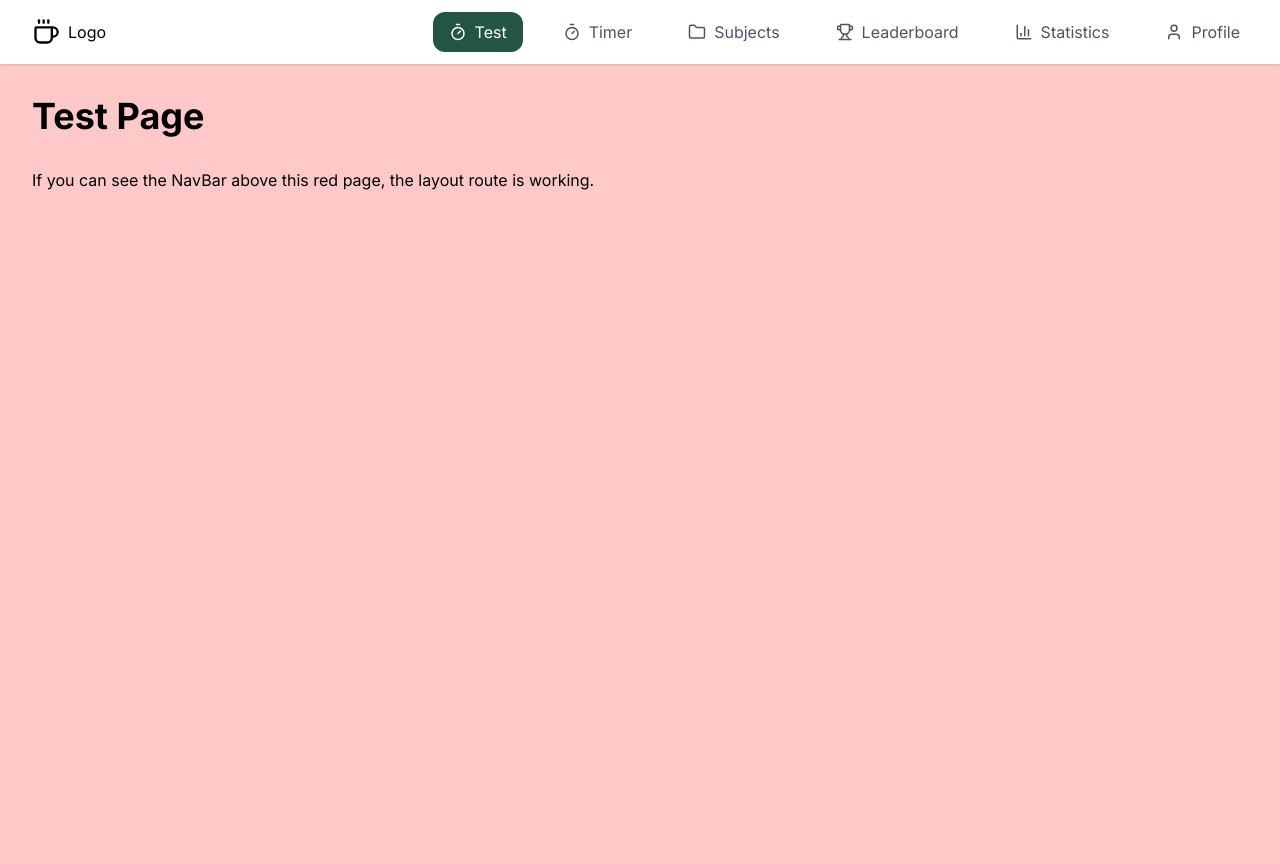
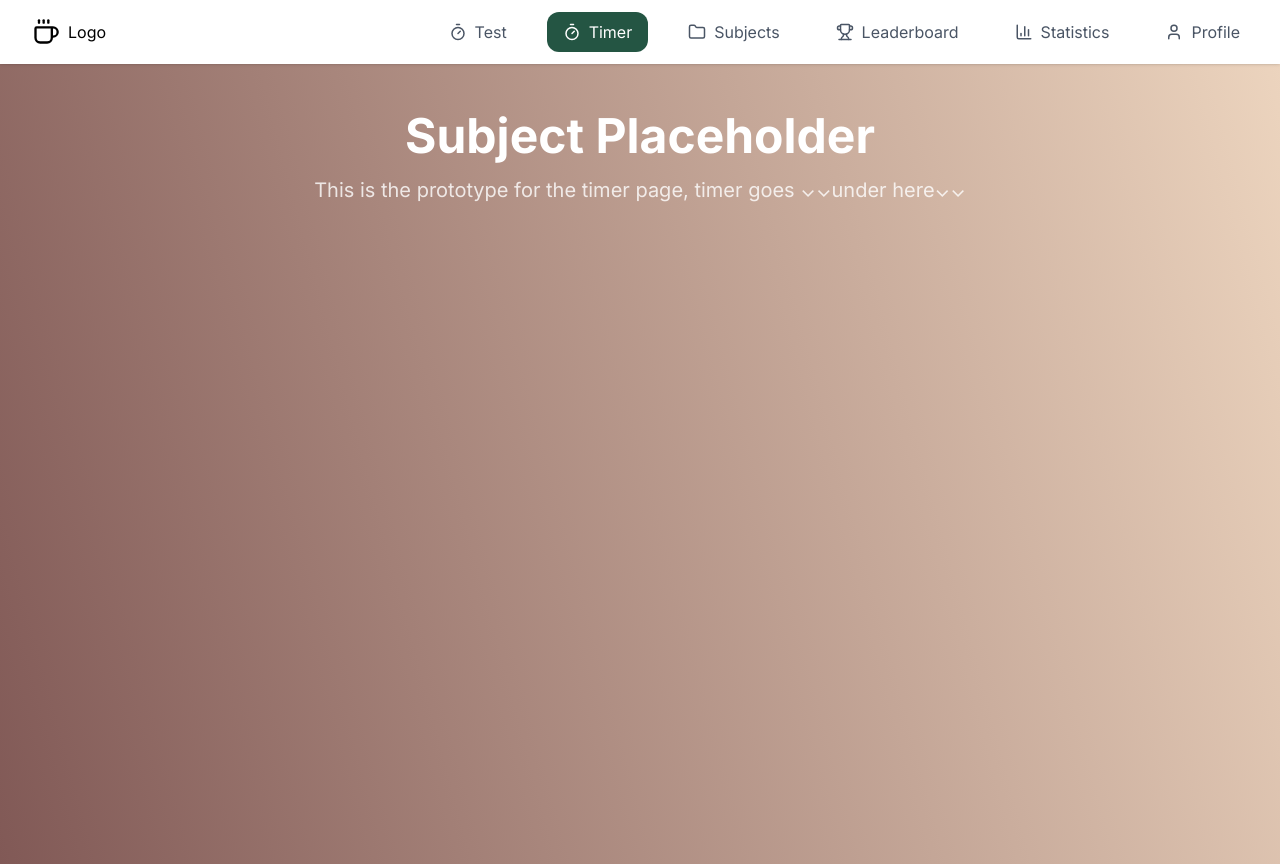
Before and after one commit to ShongMao/Study-Timer-App, a React app in the folder frontend/: page /timer in a window 1280 px wide. Before the commit this address led to /test. Built offline with nearby package versions, Linux system fonts and the light colour scheme; the HTML template or start-up script is replaced by a standard one.

Commit message:
SH/FIX/Save state before implementing navigation git status

```diff
--- a/frontend/src/app/Router.tsx
+++ b/frontend/src/app/Router.tsx
@@ -4,11 +4,11 @@ import AppLayout from '../shared/components/AppLayout';
 
 // The following imports are commented because we have not created these pages yet.
 // import LoginPage from '@/features/auth/LoginPage';
-// import TimerPage from '@/features/timer/TimerPage';
 // import LeaderboardPage from '@/features/leaderboard/LeaderboardPage';
 // import StatisticsPage from '@/features/statistics/StatisticsPage';
 // import ProfilePage from '@/features/profile/ProfilePage';
 import TestPage from '../features/Test';
+import TimerPage from '../features/Timer';
 import SubjectsPage from '../features/Subjects';
 
 export default function AppRouter() {
@@ -20,10 +20,10 @@ export default function AppRouter() {
       <Route element={<AppLayout />}>
         <Route path="/" element={<Navigate to="/test" replace />} />
         <Route path="/test" element={<TestPage />} />
+        <Route path="/timer" element={<TimerPage />} />
         <Route path="/subjects" element={<SubjectsPage />} />
 
         {/* <Route path="/" element={<Navigate to="/timer" replace />} />
-        <Route path="/timer" element={<TimerPage />} />
         <Route path="/leaderboard" element={<LeaderboardPage />} />
         <Route path="/statistics" element={<StatisticsPage />} />
         <Route path="/profile" element={<ProfilePage />} /> */}
--- /dev/null
+++ b/frontend/src/features/Timer.tsx
@@ -0,0 +1,15 @@
+export default function TimerPage() {
+
+  return (
+    <div className="min-h-screen" style={{
+      background: 'linear-gradient(75deg, #815956ff 0%, #ecd4beff 100%)'
+    }}>
+      <div className="max-w-6xl mx-auto p-12">
+        <div className="text-center mb-12">
+          <h2 className="text-5xl font-bold text-white mb-4">Subject Placeholder</h2>
+          <p className="text-xl text-white/80">This is the prototype for the timer page, timer goes ⌄⌄under here⌄⌄</p>
+        </div>
+        </div>
+      </div>
+  );
+}
```
